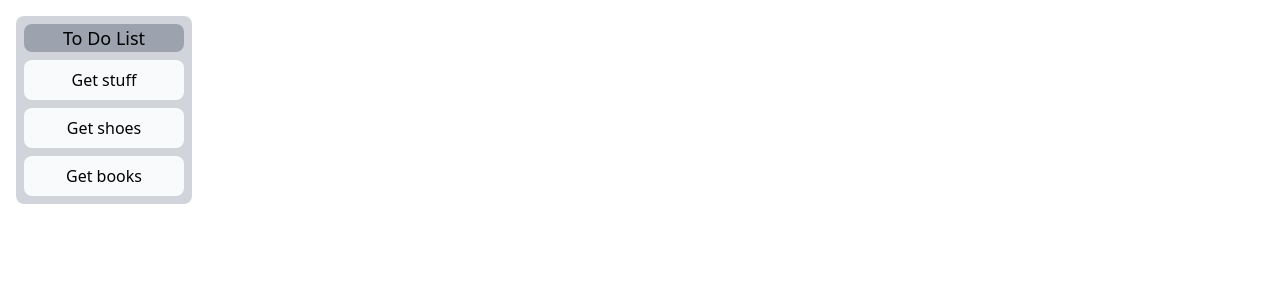
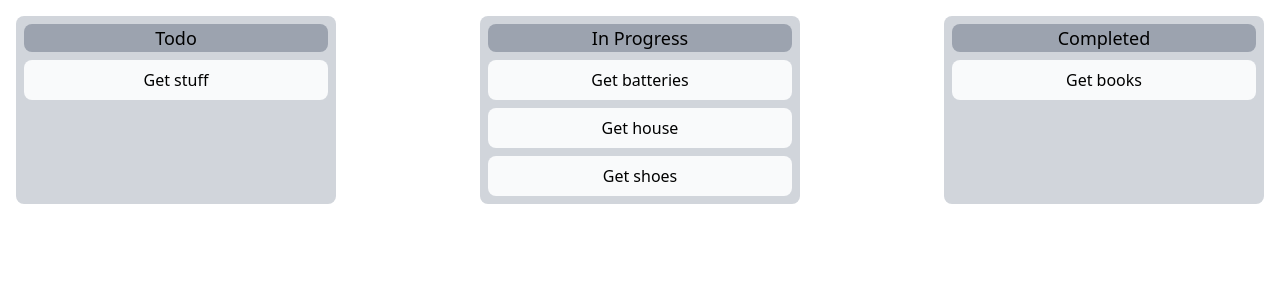
Before and after one commit to GeoBrodas/react-beautiful-dnd-nextjs, a Next.js app: page / in a window 1280 px wide. Shown: the top 300 px of the page. Built offline with nearby package versions, Linux system fonts and the light colour scheme.

Commit message:
add multiple columns

```diff
--- a/components/ToDoColoumn.js
+++ b/components/ToDoColoumn.js
@@ -1,47 +1,90 @@
 import { useState } from 'react';
-import { DragDropContext, Draggable, Droppable } from 'react-beautiful-dnd';
+import _ from 'lodash';
+import { DragDropContext, Droppable } from 'react-beautiful-dnd';
 import TaskCard from './ui/TaskCard';
+import { filterDataByStatus } from 'helpers/task-filter';
 
-function ToDoColoumn({ items }) {
-  const [tasks, updateTasks] = useState(items);
+function ToDoColoumn({ tasks }) {
+  const todoItems = filterDataByStatus(tasks, 'todo');
+  const inProgressItems = filterDataByStatus(tasks, 'in-progress');
+  const completedItems = filterDataByStatus(tasks, 'completed');
 
-  function onDragHandler(result) {
-    if (!result.destination) return;
+  const [state, setState] = useState({
+    todo: {
+      title: 'Todo',
+      items: todoItems,
+    },
+    'in-progress': {
+      title: 'In Progress',
+      items: inProgressItems,
+    },
+    completed: {
+      title: 'Completed',
+      items: completedItems,
+    },
+  });
+
+  function onDragHandler({ source, destination }) {
+    if (!destination) return;
     // if the item is draggend to a invalid space
 
-    const items = Array.from(tasks);
-    // make a new copy of the array
+    // if (
+    //   destination.index === source.index &&
+    //   destination.droppableId === source.droppableId
+    // )
+    //   return;
 
-    const [reorderedItem] = items.splice(result.source.index, 1);
-    // remove the dragged object from the array and destructure to get hold of the dragged obejct
+    // create a copy of the dragged card
+    const itemCopy = { ...state[source.droppableId].items[source.index] };
 
-    items.splice(result.destination.index, 0, reorderedItem);
-    // add the dragged obejct to the array and re-order
+    setState((prev) => {
+      prev = { ...prev };
 
-    updateTasks(items); // update the new list
+      // remove the dragged item from the source array
+      prev[source.droppableId].items.splice(source.index, 1);
+
+      // add the dragged card to the destination array
+      prev[destination.droppableId].items.splice(
+        destination.index,
+        0,
+        itemCopy
+      );
+
+      return prev;
+    });
   }
 
   return (
-    <div className="m-4 text-center w-44 bg-gray-300 rounded-lg p-2">
-      <p className="text-lg font-medium bg-gray-400 rounded-lg">To Do List</p>
-      <div>
+    <div className="flex justify-between">
       <DragDropContext onDragEnd={onDragHandler}>
-          <Droppable droppableId="ta">
+        {_.map(state, (data, key) => {
+          return (
+            <div
+              key={key}
+              className="m-4 text-center w-1/4 bg-gray-300 rounded-lg p-2"
+            >
+              <p className="text-lg font-medium bg-gray-400 rounded-lg">
+                {data.title}
+              </p>
+
+              <Droppable droppableId={key}>
                 {(provided) => (
                   <ul
                     className="list-none space-y-2"
                     {...provided.droppableProps}
                     ref={provided.innerRef}
                   >
-                {tasks.map((item, index) => (
+                    {data.items.map((item, index) => (
                       <TaskCard key={item.id} index={index} details={item} />
                     ))}
                     {provided.placeholder}
                   </ul>
                 )}
               </Droppable>
+            </div>
+          );
+        })}
       </DragDropContext>
-      </div>
     </div>
   );
 }
--- a/components/ui/TaskCard.js
+++ b/components/ui/TaskCard.js
@@ -13,7 +13,7 @@ function TaskCard({ index, details }) {
           } rounded-lg`}
           // on dragging - changes the background color
         >
-          {details.title}
+          {details.name}
         </li>
       )}
     </Draggable>
--- /dev/null
+++ b/helpers/task-filter.js
@@ -0,0 +1,4 @@
+export function filterDataByStatus(data, filterOptions) {
+  const newItemsArray = data.filter((item) => item.status === filterOptions);
+  return newItemsArray;
+}
--- a/package.json
+++ b/package.json
@@ -9,15 +9,17 @@
     "lint": "next lint"
   },
   "dependencies": {
+    "lodash": "^4.17.21",
     "next": "11.1.2",
     "react": "17.0.2",
     "react-beautiful-dnd": "^13.1.0",
-    "react-dom": "17.0.2"
+    "react-dom": "17.0.2",
+    "uuid": "^8.3.2"
   },
   "devDependencies": {
     "autoprefixer": "^10.3.4",
     "eslint": "7.32.0",
-    "eslint-config-next": "11.1.2",
+    "eslint-config-next": "^11.1.3-canary.7",
     "postcss": "^8.3.6",
     "tailwindcss": "^2.2.15"
   }
--- a/pages/index.js
+++ b/pages/index.js
@@ -1,6 +1,7 @@
 import ToDoColoumn from '@/components/ToDoColoumn';
 import Head from 'next/head';
 import { resetServerContext } from 'react-beautiful-dnd';
+import { v4 } from 'uuid';
 
 // const toDoListItems = [
 //   {
@@ -21,7 +22,7 @@ export default function Home({ data }) {
   return (
     <div>
       {/* To do - coloumn */}
-      <ToDoColoumn items={data} />
+      <ToDoColoumn tasks={data} />
     </div>
   );
 }
@@ -33,16 +34,29 @@ export async function getServerSideProps() {
     props: {
       data: [
         {
-          id: 'ta-1',
-          title: 'Get stuff',
+          id: v4(),
+          name: 'Get stuff',
+          status: 'todo',
         },
         {
-          id: 'ta-2',
-          title: 'Get shoes',
+          id: v4(),
+          name: 'Get batteries',
+          status: 'in-progress',
         },
         {
-          id: 'ta-3',
-          title: 'Get books',
+          id: v4(),
+          name: 'Get house',
+          status: 'in-progress',
+        },
+        {
+          id: v4(),
+          name: 'Get shoes',
+          status: 'in-progress',
+        },
+        {
+          id: v4(),
+          name: 'Get books',
+          status: 'completed',
         },
       ],
     },
```
Also changed, not shown: 1 other file (tests, documents, lock files or other folders). Lines whose indentation alone changed are shown as unchanged.
